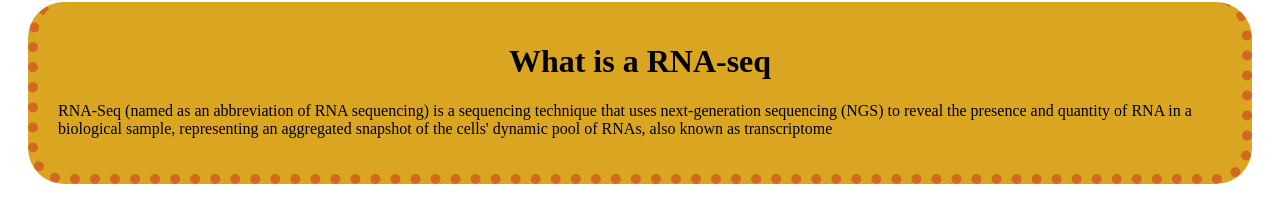
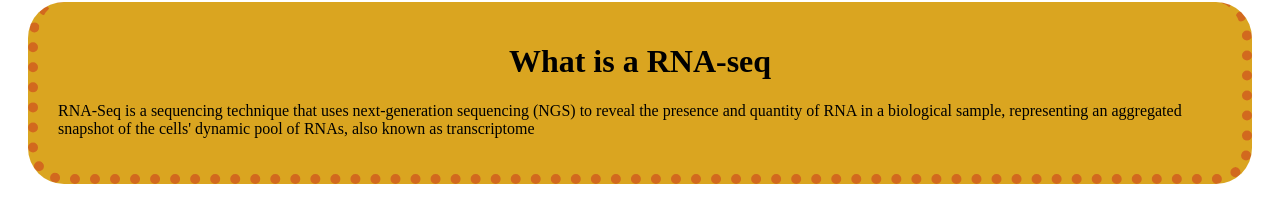
Before and after one commit to bioshendi/bioshendi.github.io, a plain HTML site: page index.html in a window 1280 px wide. Shown: the part 134-356 px from the top of the page. Drawn offline with Linux system fonts and the light colour scheme.

Commit message:
Update index.html

```diff
--- a/index.html
+++ b/index.html
@@ -15,6 +15,6 @@
 <br>
 <div class="box1">
     <h1 style="text-align: center;">What is a RNA-seq</h1>
-    <p>RNA-Seq (named as an abbreviation of RNA sequencing) is a sequencing technique that uses next-generation sequencing (NGS) to reveal the presence and quantity of RNA in a biological sample, representing an aggregated snapshot of the cells' dynamic pool of RNAs, also known as transcriptome</p>
+    <p>RNA-Seq  is a sequencing technique that uses next-generation sequencing (NGS) to reveal the presence and quantity of RNA in a biological sample, representing an aggregated snapshot of the cells' dynamic pool of RNAs, also known as transcriptome</p>
 </div>
 </html>
```
